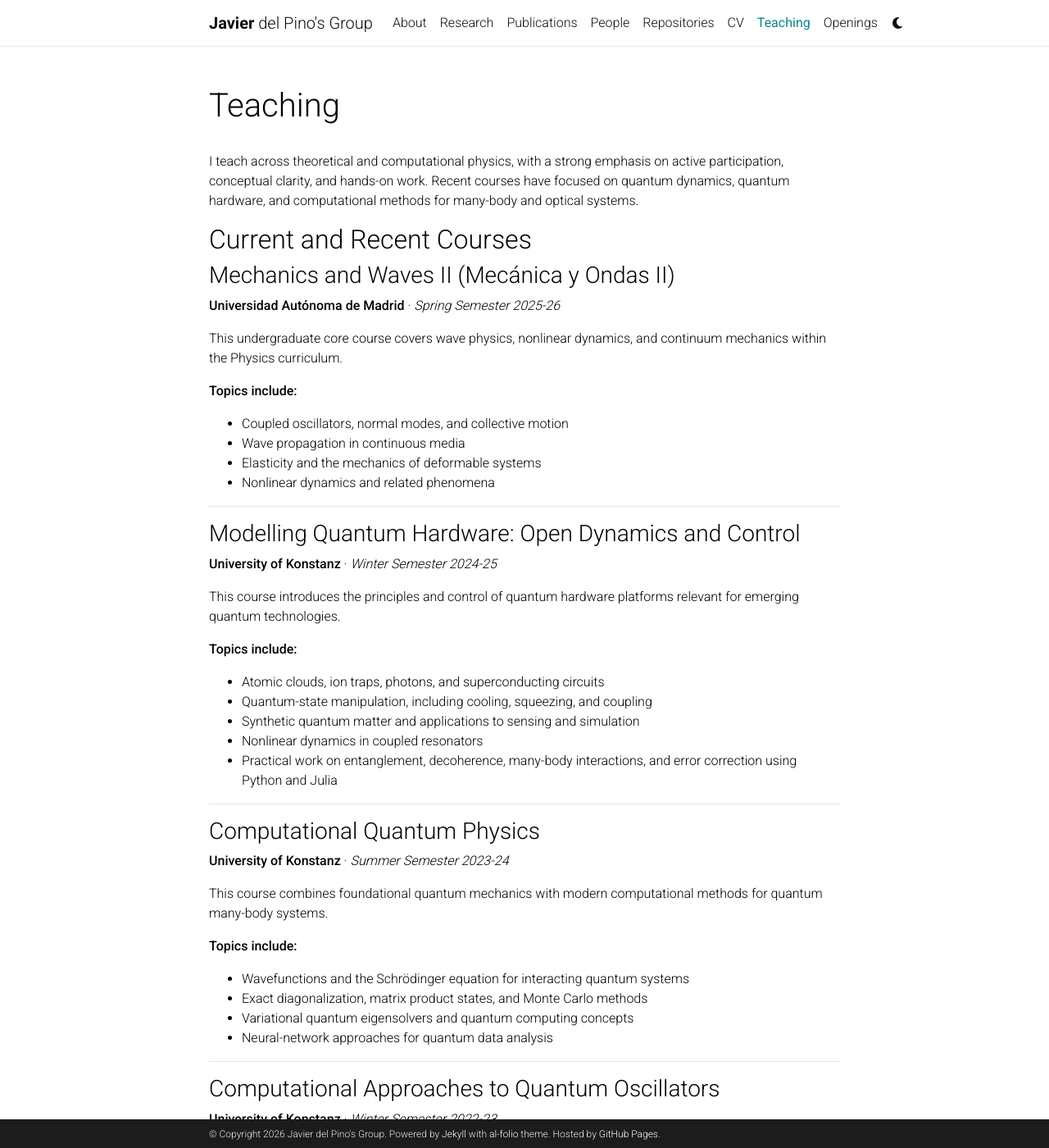
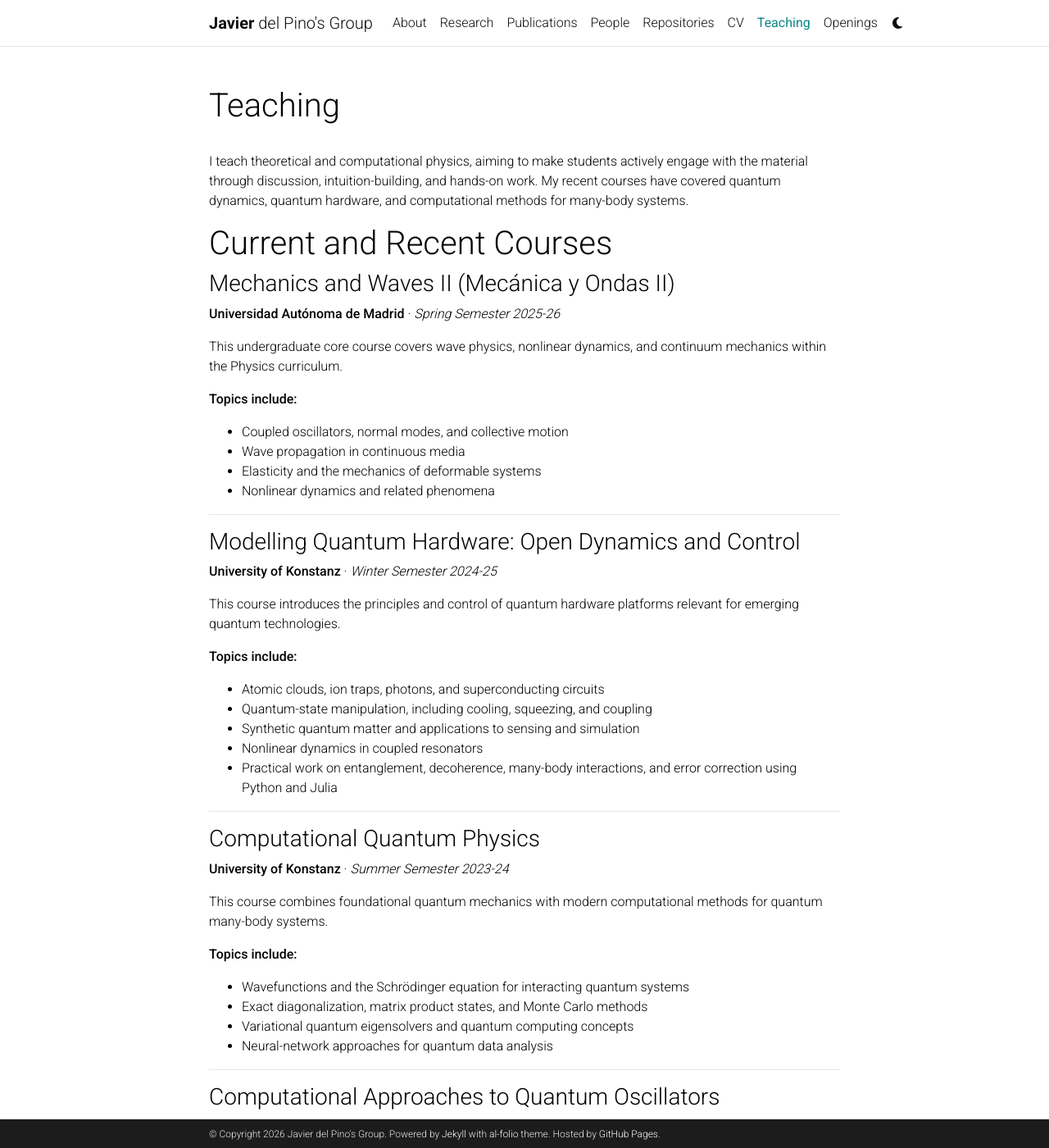
Before and after one commit to jdelpino/jdelpino.github.io, a Jekyll site: the page built from _pages/teaching.md, in a window 1280 px wide and 1400 px high. Shown: the whole window at 82% size. Built offline with Jekyll 4.4.1, drawn with Linux system fonts in a browser that asks for light colours; comment, search, counter and statistics services are not loaded; a style sheet for code colours, icons or effects is not loaded; some of the changed text lies outside the part shown.

Commit message:
small bugfixes

```diff
--- a/_pages/teaching.md
+++ b/_pages/teaching.md
@@ -7,9 +7,9 @@ nav: true
 nav_order: 5
 ---
 
-I teach across theoretical and computational physics, with a strong emphasis on active participation, conceptual clarity, and hands-on work. Recent courses have focused on quantum dynamics, quantum hardware, and computational methods for many-body and optical systems.
+I teach theoretical and computational physics, aiming to make students actively engage with the material through discussion, intuition-building, and hands-on work. My recent courses have covered quantum dynamics, quantum hardware, and computational methods for many-body systems.
 
-## Current and Recent Courses
+# Current and Recent Courses
 
 ### Mechanics and Waves II (Mecánica y Ondas II)
 **Universidad Autónoma de Madrid** · *Spring Semester 2025-26*
```
Also changed, not shown: other parts of _pages/teaching.md (+2 -2 lines), _bibliography/papers.bib (+6 -1 lines), _pages/about.md (+10 -9 lines), _pages/people/alejandro-s-gomez.md (+2 -2 lines), _pages/people/emma-setzer.md (+1 -1 lines).
